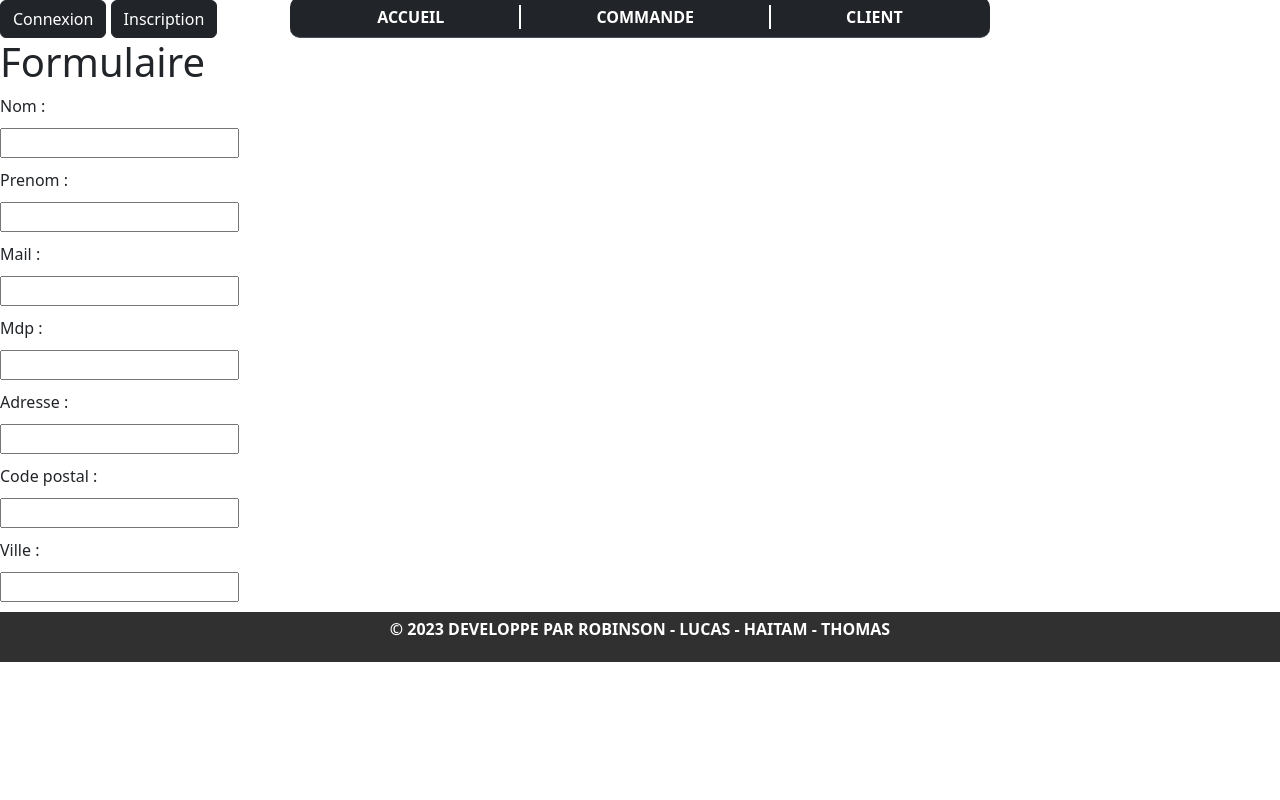
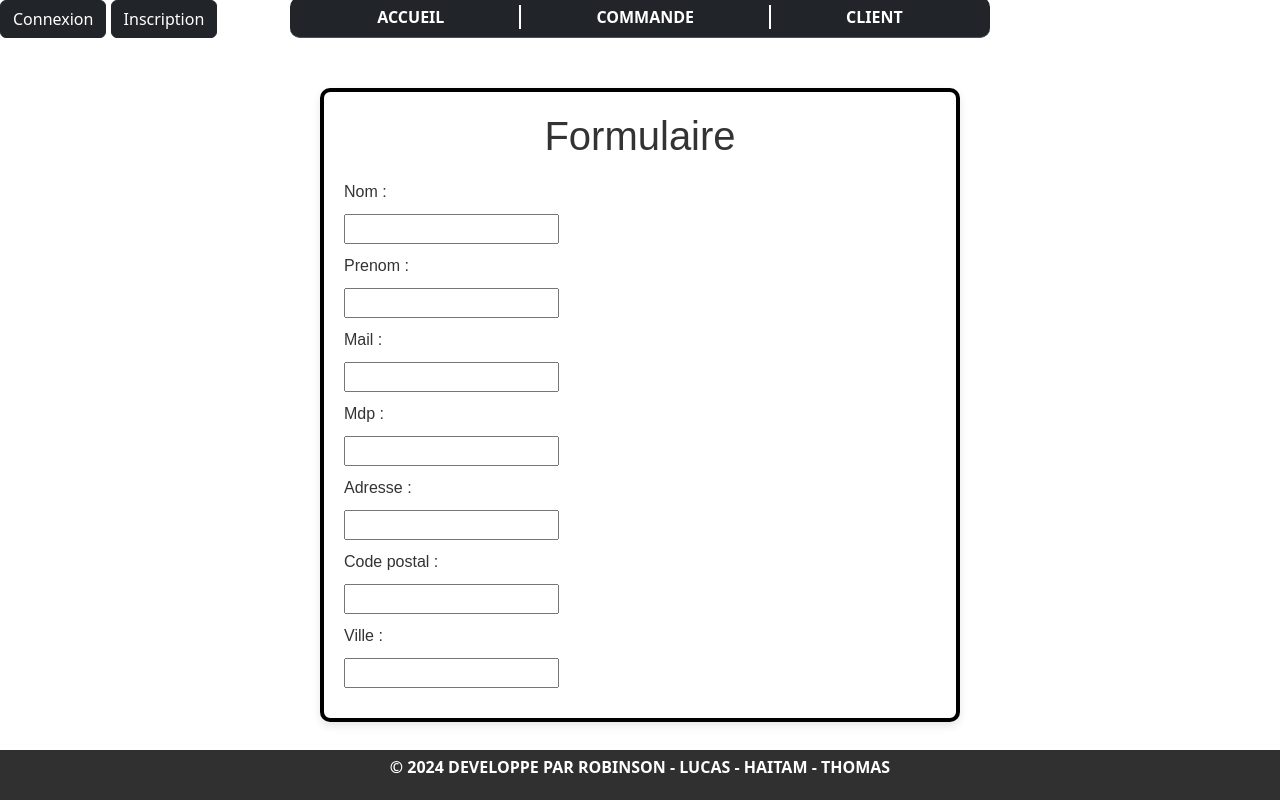
Before and after one commit to projet-ccp/AhMaZone, a Symfony app: template templates/form/form.html.twig in a window 1280 px wide. Run offline with Twig, Linux system fonts and the light colour scheme; the template is opened without the code that fills it, so the values that code supplies are empty; some libraries are stand-ins or nearby versions.

Commit message:
le css stylé

```diff
--- a/public/styles/main.css
+++ b/public/styles/main.css
@@ -37,6 +37,7 @@
       align-items: center;
       justify-content: space-around;
       flex-direction: column;
+      position: absolute;
     }
 
     .copyright {
@@ -49,8 +50,37 @@
       width: 100%;
     }
 
+    .accueil {
+      background-color: white;
+      margin: 50px auto;
+      width: 50%;
+      height: 110%;
+      border: 4px solid black;
+      border-radius: 10px;
+      padding: 20px;
+      box-shadow: 0 4px 8px rgba(0, 0, 0, 0.1);
+      font-family: 'Arial', sans-serif;
+      color: #333;
+      transition: transform 0.3s ease; /* Ajouter une transition lors du survol */
+  }
+
+    .accueil h1 {
+      margin-bottom: 20px;
+      text-align: center;
+  }
+
+    .accueil img {
+      display: block;
+      margin: 0 auto;
+  }
+    .accueil:hover {
+      transform: scale(1.05); /* Redimensionner légèrement lors du survol */
+  }
+
+
     #contents{
       max-width: 400px;
+
     }
 
     #contents label, input, select, textarea {
--- a/templates/base.html.twig
+++ b/templates/base.html.twig
@@ -31,16 +31,19 @@
             </nav>
         </div>
 
-    <div id="content">
+    <div class="accueil">
             {% block body %}
-            <h1> Bienvenue ! <h1>
+            <h1> Bienvenue sur AhMaZone ! </h1>
+            <img src="/img/Ahmazone.png" >
+
             {% endblock %}
     </div>
 
 
+
     <div class="footer">
         <div class="copyright">
-            <p> &copy; 2023 DEVELOPPE PAR ROBINSON - LUCAS - HAITAM - THOMAS<p>
+            <p> &copy; 2024 DEVELOPPE PAR ROBINSON - LUCAS - HAITAM - THOMAS<p>
         </div>
     </div>
     </body>
```
